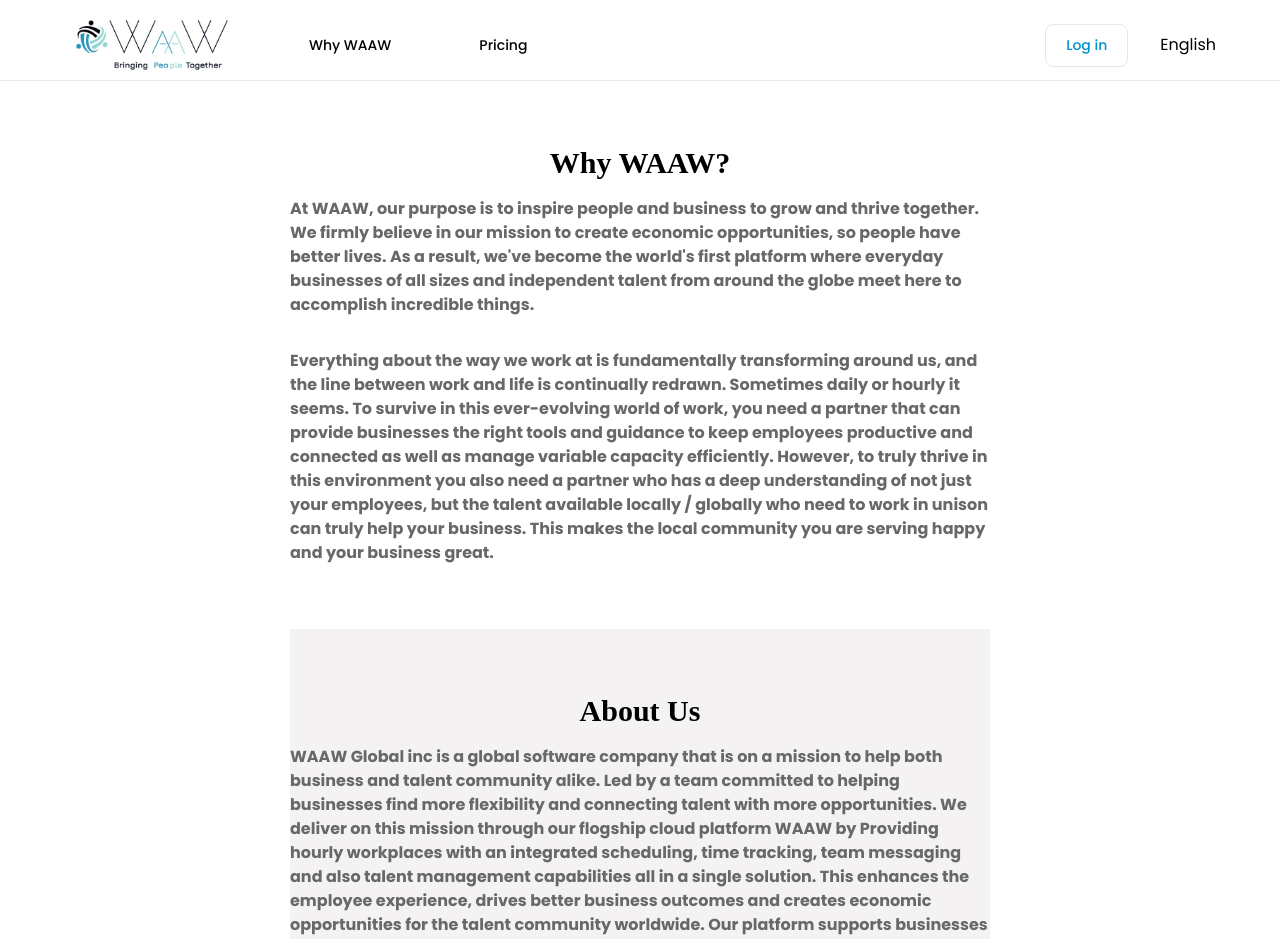
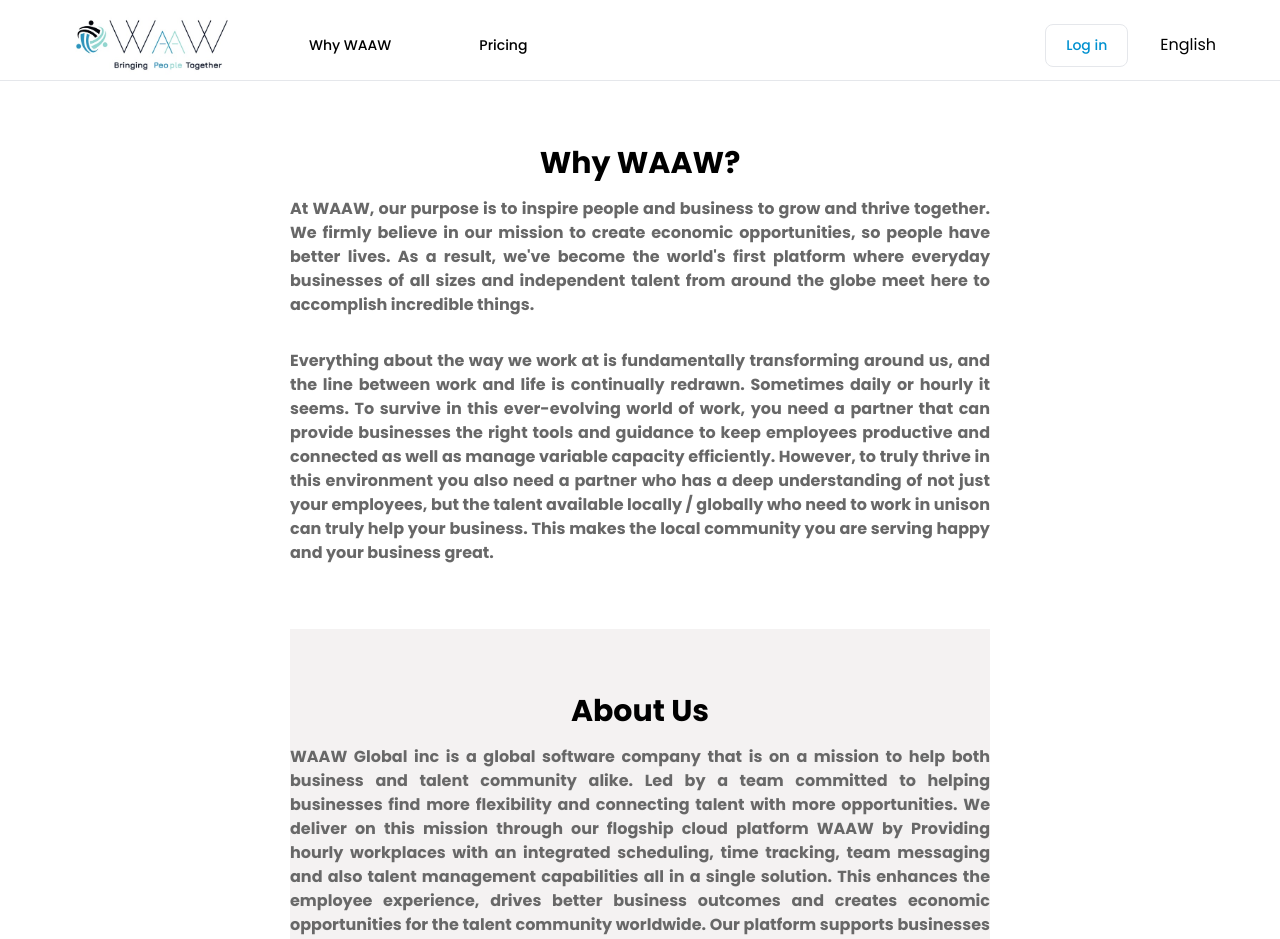
Before and after one commit to Surinder07/working-ui, a React (Vite) app: page /why-waaw in a window 1280 px wide. Shown: the top 939 px of the page. Built offline with nearby package versions, Linux system fonts and the light colour scheme.

Commit message:
text alignment  and font family for about us changed

```diff
--- a/src/components/AboutUs.jsx
+++ b/src/components/AboutUs.jsx
@@ -5,12 +5,12 @@
   return (
     <div>
       <section id="home" className={`flex flex-col ${styles.paddingY}`}>
-        <h1 className="text-center text-3xl font-bold text-black font-[Myriad-Pro]">
+        <h1 className="text-center text-3xl font-bold text-black ">
           Why WAAW?
         </h1>
 
         <div className="mt-4 max-w-[700px]">
-          <p className="text-[#686868] text-[16px] font-bold">
+          <p className="text-[#686868] text-[16px] font-bold text-justify">
             At WAAW, our purpose is to inspire people and business to grow and
             thrive together. We firmly believe in our mission to create economic
             opportunities, so people have better lives. As a result, we've
@@ -19,7 +19,7 @@
             accomplish incredible things.
           </p>
 
-          <p className="mt-8 text-[#686868] text-[16px] font-bold">
+          <p className="mt-8 text-[#686868] text-[16px] font-bold text-justify">
             Everything about the way we work at is fundamentally transforming
             around us, and the line between work and life is continually
             redrawn. Sometimes daily or hourly it seems. To survive in this
@@ -39,12 +39,12 @@
         id="home"
         className={`bg-[#F4F2F2] flex flex-col ${styles.paddingY}`}
       >
-        <h1 className="text-center text-3xl font-bold text-black font-[Myriad-Pro]">
+        <h1 className="text-center text-3xl font-bold text-black">
           About Us
         </h1>
 
         <div className="mt-4 ">
-          <p className="max-w-[700px] text-[#686868] text-[16px] font-bold">
+          <p className="max-w-[700px] text-[#686868] text-[16px] font-bold text-justify">
             WAAW Global inc is a global software company that is on a mission to
             help both business and talent community alike. Led by a team
             committed to helping businesses find more flexibility and connecting
```
